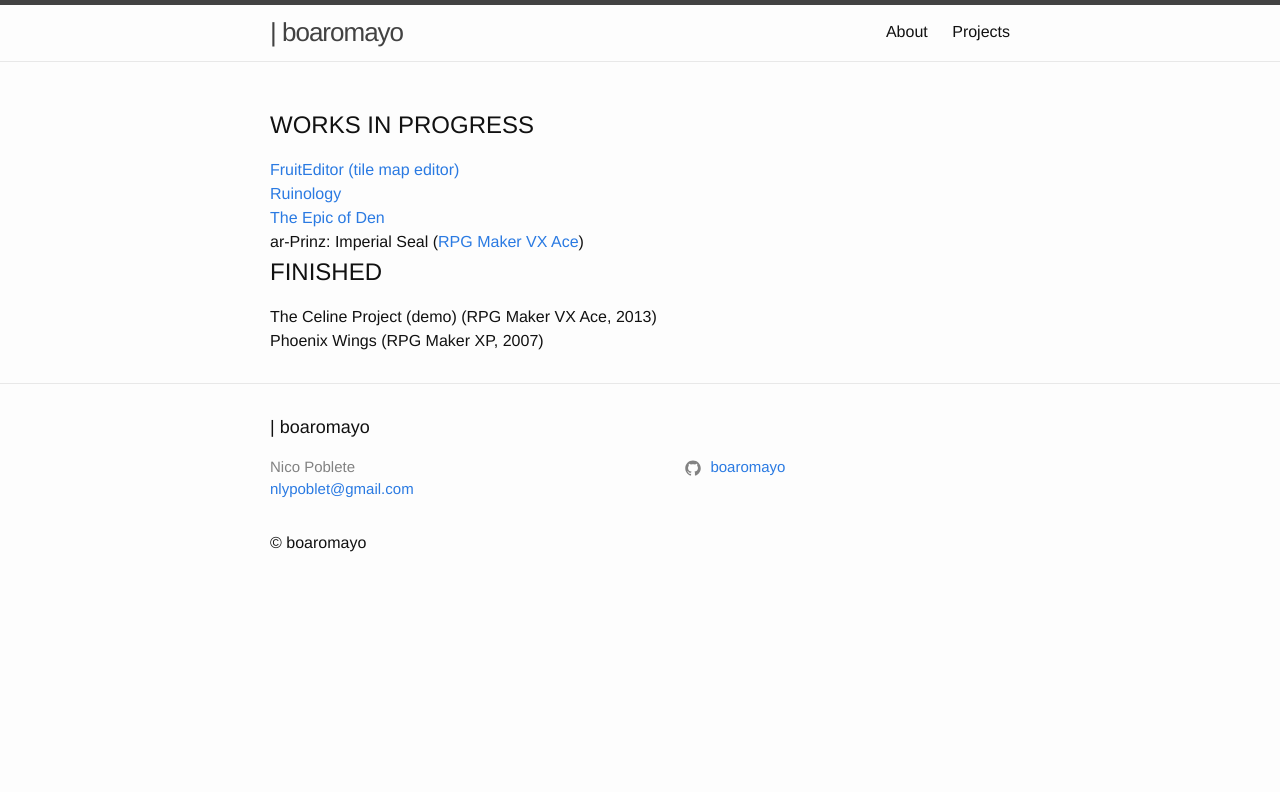
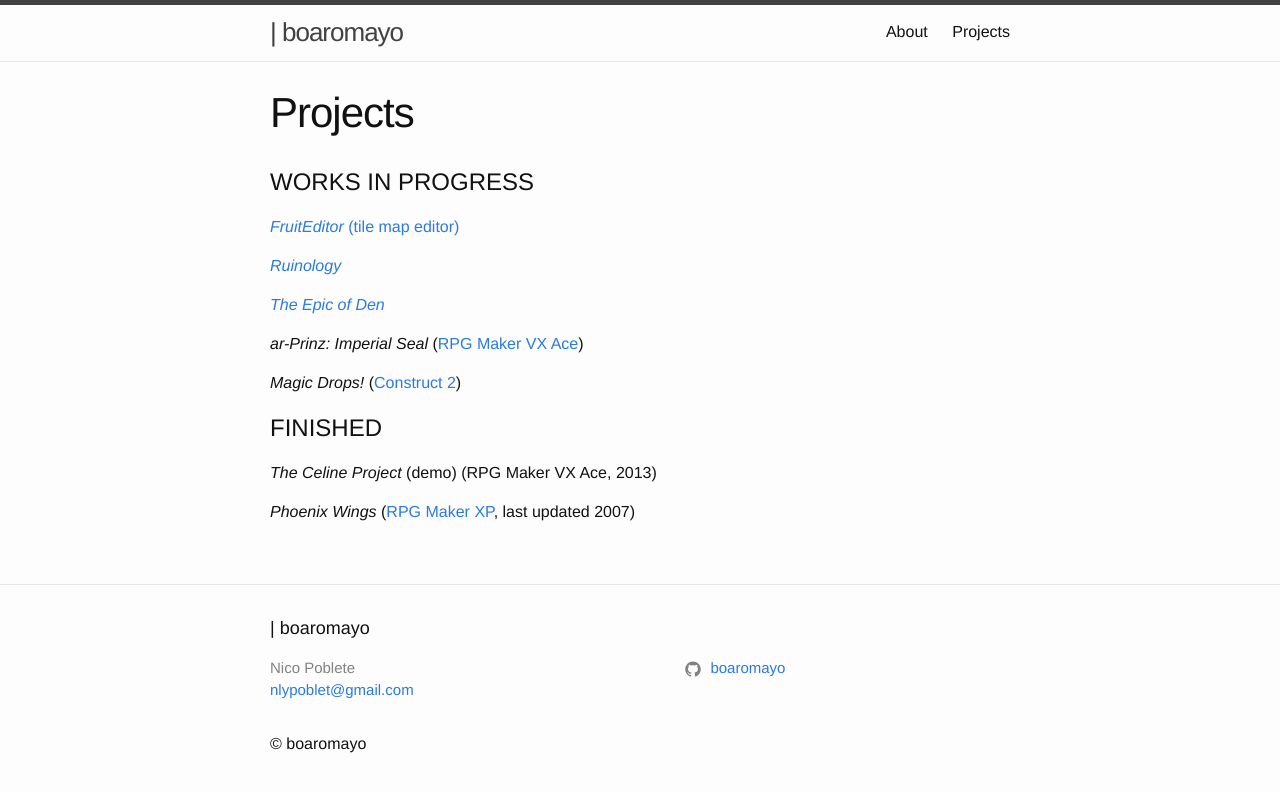
Before and after one commit to boaromayo/boaromayo.net-portfolio, a Jekyll site: the page built from projects.md, in a window 1280 px wide. Shown: the top 792 px of the page. Built offline with Jekyll 4.4.1, drawn with Linux system fonts in a browser that asks for light colours; some of the changed lines change nothing that is shown.

Commit message:
Edited projects.md file (#10)
* Edited config file

* Added minima files

* Update README.md

* Update README.md

* Update README.md

* Edited about page

* Update README.md

* Added more outside links to footer

* Website now functional

* Updated _config.yml to update site for new posts

* Added date var to config file

* Added projects page

* Added projects.html to _layouts

* Removed date in config

* Added projects header title

* Added header to projects.html

* Edited projects.md

```diff
--- a/_layouts/projects.html
+++ b/_layouts/projects.html
@@ -3,9 +3,11 @@
 ---
 
 <section class="projects">
+  <header class="proj-header">
+    <h1 class="page-heading">{{ page.title | escape }}</h1>
+  </header>
 
-  <h1 class="page-heading"></h1>
-
+  <div class="wrapper">
     <div class="wip">
     <h2 class="wip"><span class="wip-header">WORKS IN PROGRESS</span></h2>
 
@@ -37,5 +39,6 @@
         Phoenix Wings (RPG Maker XP, 2007)
       </div>
     </div>
+  </div>
 
 </section>
--- a/projects.md
+++ b/projects.md
@@ -1,5 +1,33 @@
 ---
-layout: projects
+layout: page
 title: Projects
+github: "https://github.com/{{ site.github_username }}"
+wikipedia: "https://en.wikipedia.org/wiki/"
+construct: "https://www.scirra.com/"
 permalink: /projs/
 ---
+
+# WORKS IN PROGRESS
+
+[*FruitEditor* (tile map editor)][github-fe]
+
+[*Ruinology*][github-ruin]
+
+[*The Epic of Den*][github-den]
+
+*ar-Prinz: Imperial Seal* ([RPG Maker VX Ace][rmvxa])
+
+*Magic Drops!* ([Construct 2][construct])
+
+# FINISHED
+
+*The Celine Project* (demo) (RPG Maker VX Ace, 2013)
+
+*Phoenix Wings* ([RPG Maker XP][rmxp], last updated 2007)
+
+[github-fe]:    {{ page.github }}/FruitEditor_v1_1
+[github-ruin]:  {{ page.github }}/Ruinology
+[github-den]:   {{ page.github }}/Den
+[construct]:    {{ page.construct }}
+[rmvxa]:        {{ page.wikipedia }}/RPG_Maker_VX_Ace
+[rmxp]:         {{ page.wikipedia }}/RPG_Maker_XP
```
Also changed, not shown: 1 other file. Lines whose indentation alone changed are shown as unchanged.
